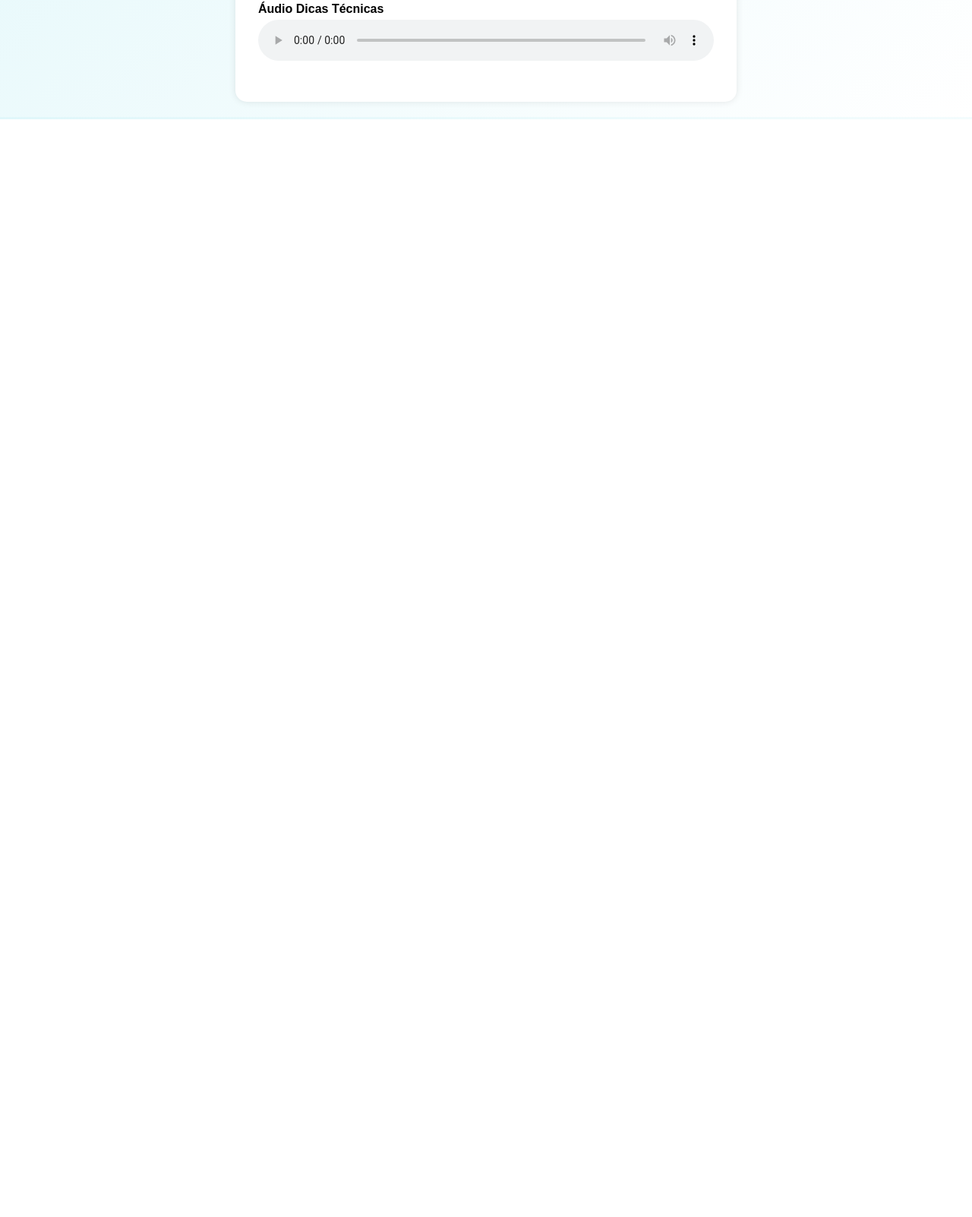
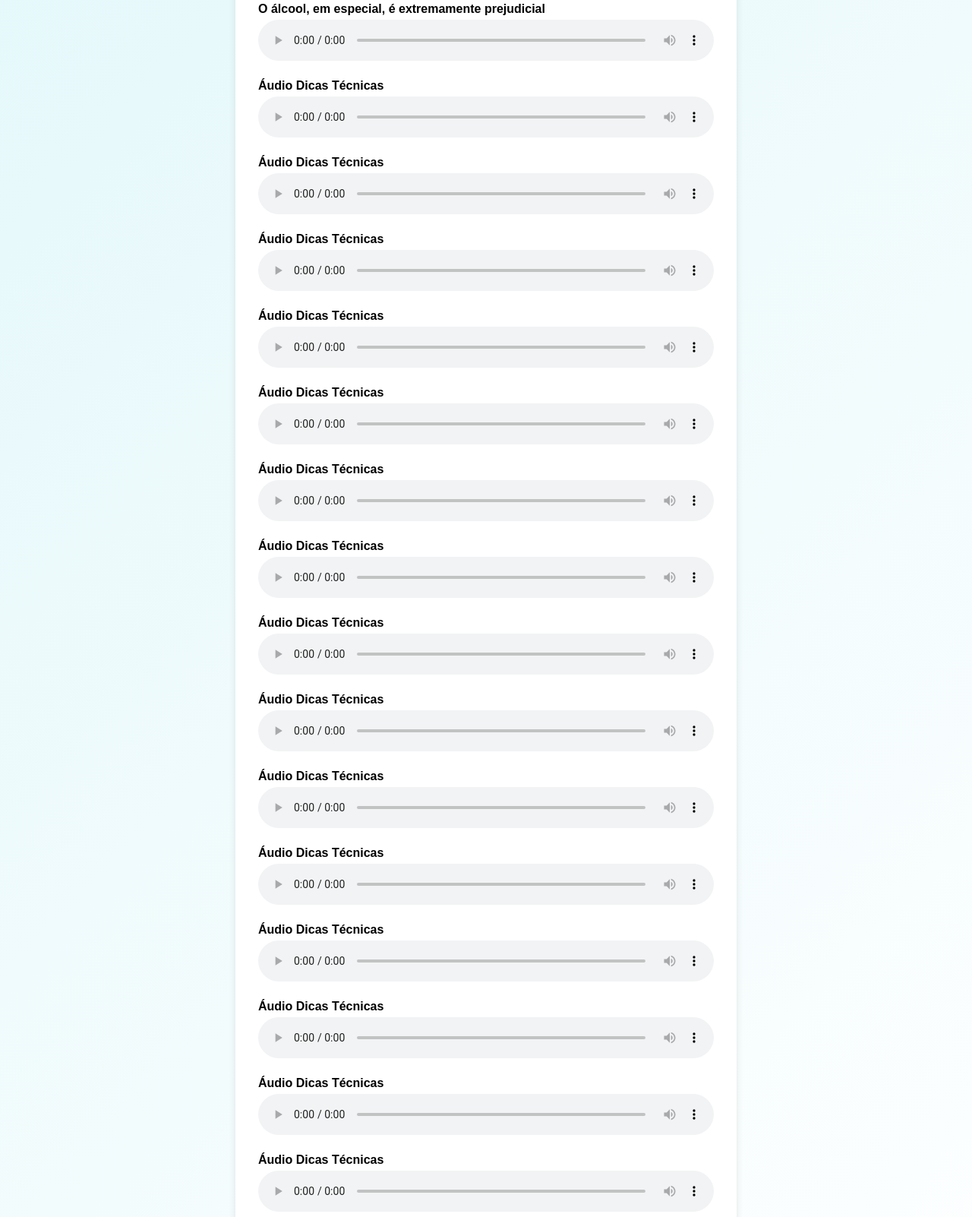
Before and after one commit to claudioelima/audio, a plain HTML site: page index.html in a window 1280 px wide. Shown: the part 643-2245 px from the top of the page at 76% size. Before the commit the page ends 800 px from the top, so only its background shows below. Drawn offline with Linux system fonts and the light colour scheme.

Commit message:
Add files via upload

```diff
--- a/index.html
+++ b/index.html
@@ -85,6 +85,114 @@
       </div>
 
       <div class="audio-item">
+        <h3>O álcool, em especial, é extremamente prejudicial </h3>
+        <audio controls>
+          <source src="https://media.vocaroo.com/mp3/1oCZ5i6Mfu3l" type="audio/mpeg" />
+        </audio>
+      </div>
+      <div class="audio-item">
+        <h3>Áudio Dicas Técnicas</h3>
+        <audio controls>
+          <source src="https://media.vocaroo.com/mp3/1hWYO1oQXLzj" type="audio/mpeg" />
+        </audio>
+      </div>
+      <div class="audio-item">
+        <h3>Áudio Dicas Técnicas</h3>
+        <audio controls>
+          <source src="https://media.vocaroo.com/mp3/1hWYO1oQXLzj" type="audio/mpeg" />
+        </audio>
+      </div>
+      <div class="audio-item">
+        <h3>Áudio Dicas Técnicas</h3>
+        <audio controls>
+          <source src="https://media.vocaroo.com/mp3/1hWYO1oQXLzj" type="audio/mpeg" />
+        </audio>
+      </div>
+      <div class="audio-item">
+        <h3>Áudio Dicas Técnicas</h3>
+        <audio controls>
+          <source src="https://media.vocaroo.com/mp3/1hWYO1oQXLzj" type="audio/mpeg" />
+        </audio>
+      </div>
+      <div class="audio-item">
+        <h3>Áudio Dicas Técnicas</h3>
+        <audio controls>
+          <source src="https://media.vocaroo.com/mp3/1hWYO1oQXLzj" type="audio/mpeg" />
+        </audio>
+      </div>
+      <div class="audio-item">
+        <h3>Áudio Dicas Técnicas</h3>
+        <audio controls>
+          <source src="https://media.vocaroo.com/mp3/1hWYO1oQXLzj" type="audio/mpeg" />
+        </audio>
+      </div>
+      <div class="audio-item">
+        <h3>Áudio Dicas Técnicas</h3>
+        <audio controls>
+          <source src="https://media.vocaroo.com/mp3/1hWYO1oQXLzj" type="audio/mpeg" />
+        </audio>
+      </div>
+      <div class="audio-item">
+        <h3>Áudio Dicas Técnicas</h3>
+        <audio controls>
+          <source src="https://media.vocaroo.com/mp3/1hWYO1oQXLzj" type="audio/mpeg" />
+        </audio>
+      </div>
+      <div class="audio-item">
+        <h3>Áudio Dicas Técnicas</h3>
+        <audio controls>
+          <source src="https://media.vocaroo.com/mp3/1hWYO1oQXLzj" type="audio/mpeg" />
+        </audio>
+      </div>
+      <div class="audio-item">
+        <h3>Áudio Dicas Técnicas</h3>
+        <audio controls>
+          <source src="https://media.vocaroo.com/mp3/1hWYO1oQXLzj" type="audio/mpeg" />
+        </audio>
+      </div>
+      <div class="audio-item">
+        <h3>Áudio Dicas Técnicas</h3>
+        <audio controls>
+          <source src="https://media.vocaroo.com/mp3/1hWYO1oQXLzj" type="audio/mpeg" />
+        </audio>
+      </div>
+      <div class="audio-item">
+        <h3>Áudio Dicas Técnicas</h3>
+        <audio controls>
+          <source src="https://media.vocaroo.com/mp3/1hWYO1oQXLzj" type="audio/mpeg" />
+        </audio>
+      </div>
+      <div class="audio-item">
+        <h3>Áudio Dicas Técnicas</h3>
+        <audio controls>
+          <source src="https://media.vocaroo.com/mp3/1hWYO1oQXLzj" type="audio/mpeg" />
+        </audio>
+      </div>
+      <div class="audio-item">
+        <h3>Áudio Dicas Técnicas</h3>
+        <audio controls>
+          <source src="https://media.vocaroo.com/mp3/1hWYO1oQXLzj" type="audio/mpeg" />
+        </audio>
+      </div>
+      <div class="audio-item">
+        <h3>Áudio Dicas Técnicas</h3>
+        <audio controls>
+          <source src="https://media.vocaroo.com/mp3/1hWYO1oQXLzj" type="audio/mpeg" />
+        </audio>
+      </div>
+      <div class="audio-item">
+        <h3>Áudio Dicas Técnicas</h3>
+        <audio controls>
+          <source src="https://media.vocaroo.com/mp3/1hWYO1oQXLzj" type="audio/mpeg" />
+        </audio>
+      </div>
+      <div class="audio-item">
+        <h3>Áudio Dicas Técnicas</h3>
+        <audio controls>
+          <source src="https://media.vocaroo.com/mp3/1hWYO1oQXLzj" type="audio/mpeg" />
+        </audio>
+      </div>
+      <div class="audio-item">
         <h3>Áudio Dicas Técnicas</h3>
         <audio controls>
           <source src="https://media.vocaroo.com/mp3/1hWYO1oQXLzj" type="audio/mpeg" />
```
